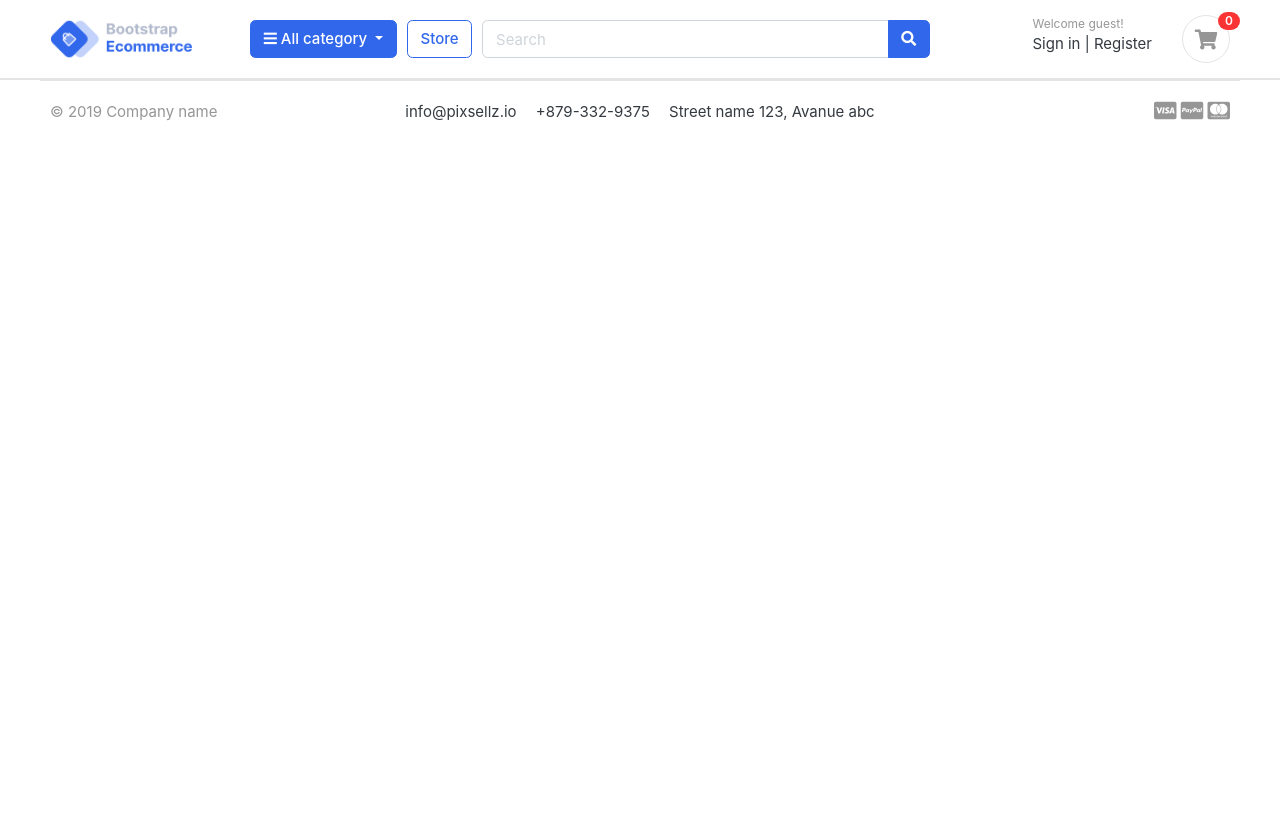
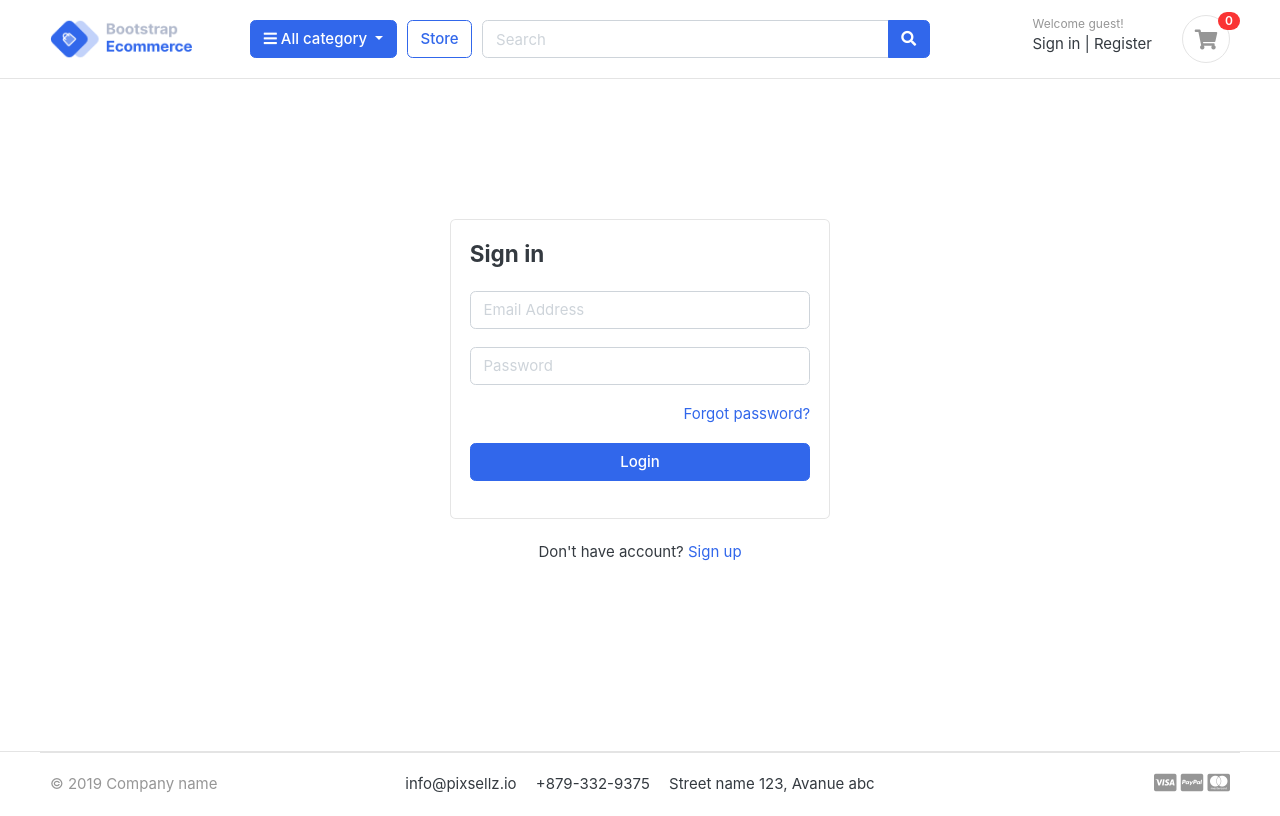
Before and after one commit to Nadhil-an/learningecommerce, a Django app: page /accounts/login/ in a window 1280 px wide. Before the commit the page ends 121 px from the top, so only its background shows below. Run offline with Django 5.2, Linux system fonts and the light colour scheme; data comes from the database, SQL or seed files in the repository; both versions use the stored data as it was after the commit; data that the repository does not hold is empty; some libraries are stand-ins or nearby versions; some web fonts are replaced.

Commit message:
setup login url and template

```diff
--- a/templates/includes/nav.html
+++ b/templates/includes/nav.html
@@ -41,8 +41,8 @@
 					<div class="widget-header">
 						<small class="title text-muted">Welcome guest!</small>
 						<div>
-							<a href="#">Sign in</a> <span class="dark-transp"> | </span>
-							<a href="#"> Register</a>
+							<a href="{% url 'login' %}">Sign in</a> <span class="dark-transp"> | </span>
+							<a href="{% url 'register' %}"> Register</a>
 						</div>
 					</div>
 					<a href="{% url 'cart'%}" class="widget-header pl-3 ml-3">
--- a/templates/login.html
+++ b/templates/login.html
@@ -1 +1,36 @@
 {% extends 'base.html'%}
+{% load static %}
+
+{% block content  %}
+<!-- ========================= SECTION CONTENT ========================= -->
+<section class="section-conten padding-y" style="min-height:84vh">
+
+    <!-- ============================ COMPONENT LOGIN   ================================= -->
+        <div class="card mx-auto" style="max-width: 380px; margin-top:100px;">
+          <div class="card-body">
+          <h4 class="card-title mb-4">Sign in</h4>
+          <form>
+              <div class="form-group">
+                 <input type="email" class="form-control" placeholder="Email Address" >
+              </div> <!-- form-group// -->
+              <div class="form-group">
+                <input type="password" class="form-control" placeholder="Password" >
+              </div> <!-- form-group// -->
+
+              <div class="form-group">
+                  <a href="#" class="float-right">Forgot password?</a>
+
+              </div> <!-- form-group form-check .// -->
+              <div class="form-group">
+                  <button type="submit" class="btn btn-primary btn-block"> Login  </button>
+              </div> <!-- form-group// -->
+          </form>
+          </div> <!-- card-body.// -->
+        </div> <!-- card .// -->
+
+         <p class="text-center mt-4">Don't have account? <a href="{% url 'register' %}">Sign up</a></p>
+         <br><br>
+    <!-- ============================ COMPONENT LOGIN  END.// ================================= -->
+      </section>
+    <!-- ========================= SECTION CONTENT END// ========================= -->
+{% endblock %}
--- a/templates/register.html
+++ b/templates/register.html
@@ -70,7 +70,7 @@
                 </form>
             </article><!-- card-body.// -->
         </div> <!-- card .// -->
-        <p class="text-center mt-4">Have an account? <a href="">Log In</a></p>
+        <p class="text-center mt-4">Have an account? <a href="{% url 'login' %}">Log In</a></p>
         <br><br>
     <!-- ============================ COMPONENT REGISTER  END.// ================================= -->
 
```
Also changed, not shown: db.sqlite3.
